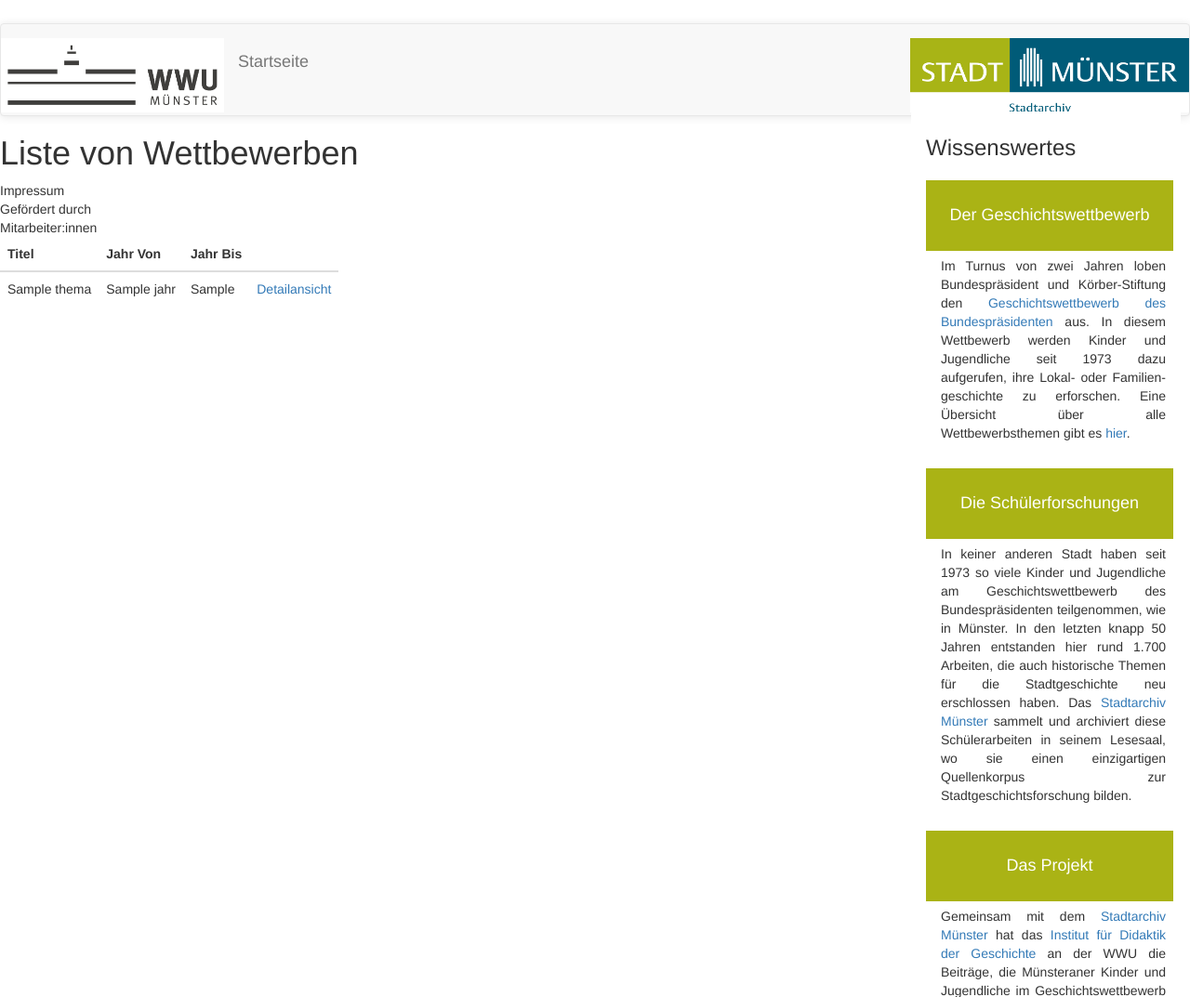
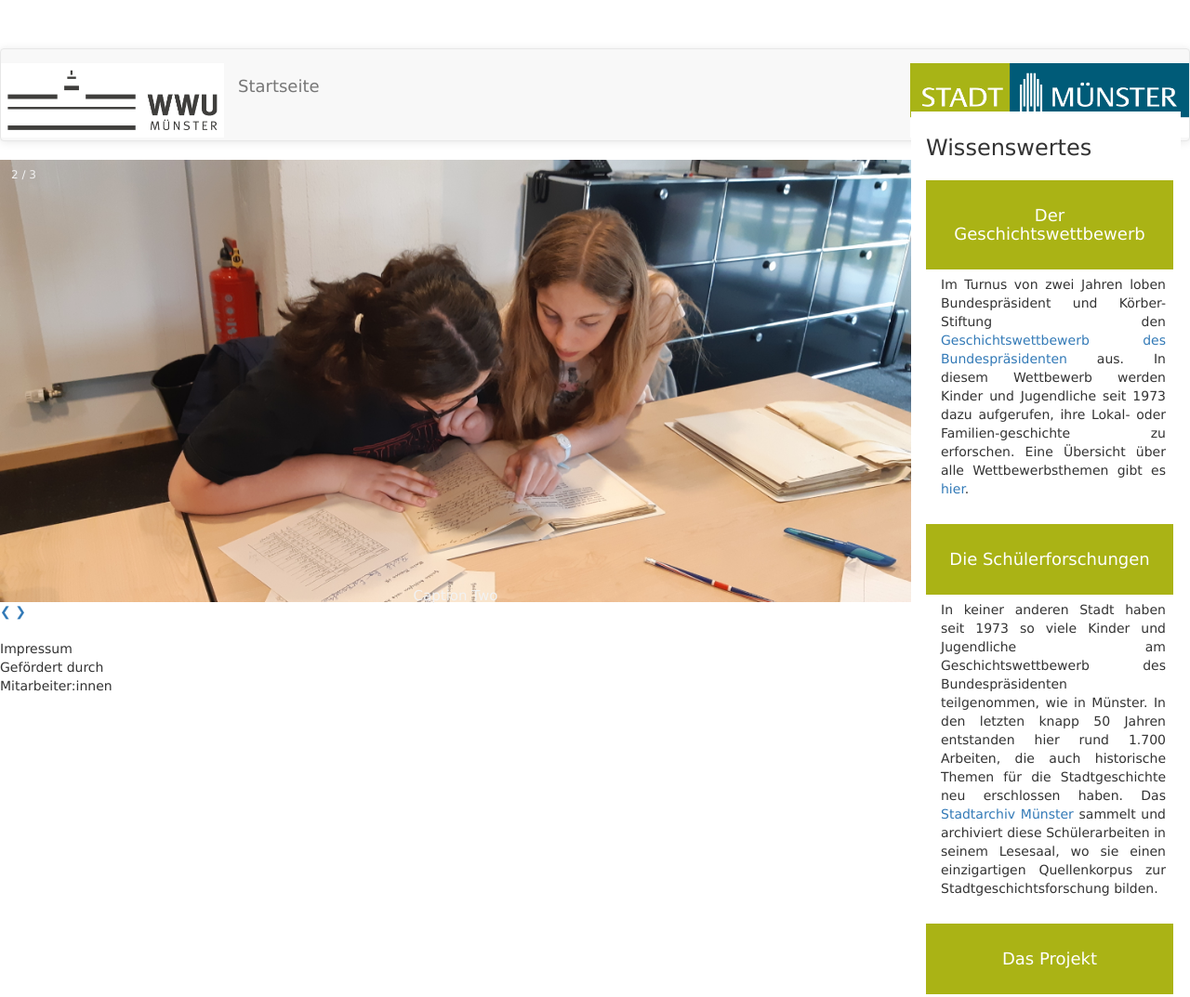
Before and after one commit to codeformuenster/schueler-geschichtswettbewerb-muenster, a Django app: template Website/geschichtswettbewerb/karte/templates/competition_list.html in a window 1280 px wide. Shown: the top 1073 px of the page at 93% size. Run offline with Django 3.2, Linux system fonts and the light colour scheme; the template is opened without the code that fills it: most values are stand-ins (such as "Sample title", 1, 10 or a date in 2020); some libraries are stand-ins or nearby versions.

Commit message:
add slideshow prototype

```diff
--- /dev/null
+++ b/Website/geschichtswettbewerb/karte/static/automatic_slideshow.js
@@ -0,0 +1,14 @@
+var slideIndex = 0;
+showSlides();
+
+function showSlides() {
+  var i;
+  var slides = document.getElementsByClassName("mySlides");
+  for (i = 0; i < slides.length; i++) {
+    slides[i].style.display = "none";
+  }
+  slideIndex++;
+  if (slideIndex > slides.length) {slideIndex = 1}
+  slides[slideIndex-1].style.display = "block";
+  setTimeout(showSlides, 5000); // Change image every 5 seconds
+}
--- a/Website/geschichtswettbewerb/karte/templates/competition_list.html
+++ b/Website/geschichtswettbewerb/karte/templates/competition_list.html
@@ -2,8 +2,84 @@
 
 {% load static %}
 
-{% block content %}
+{% block map %}
+<head>
+<meta name="viewport" content="width=device-width, initial-scale=1">
+  <style>
+  * {box-sizing: border-box;}
+body {font-family: Verdana, sans-serif;}
+.mySlides {display: none;}
+img {vertical-align: middle;}
+
+/* Slideshow container */
+.slideshow-container {
+  max-width: 1000px;
+  position: relative;
+  margin: auto;
+}
+
+/* Caption text */
+.text {
+  color: #f2f2f2;
+  font-size: 15px;
+  padding: 8px 12px;
+  position: absolute;
+  bottom: 8px;
+  width: 100%;
+  text-align: center;
+}
+
+/* Number text (1/3 etc) */
+.numbertext {
+  color: #f2f2f2;
+  font-size: 12px;
+  padding: 8px 12px;
+  position: absolute;
+  top: 0;
+}
+
+/* The dots/bullets/indicators */
+.dot {
+  height: 15px;
+  width: 15px;
+  margin: 0 2px;
+  background-color: #bbb;
+  border-radius: 50%;
+  display: inline-block;
+  transition: background-color 0.6s ease;
+}
+
+.active {
+  background-color: #717171;
+}
+
+/* Fading animation */
+.fade {
+  -webkit-animation-name: fade;
+  -webkit-animation-duration: 5s;
+  animation-name: fade;
+  animation-duration: 5s;
+}
+
+@-webkit-keyframes fade {
+  from {opacity: .4}
+  to {opacity: 1}
+}
+
+@keyframes fade {
+  from {opacity: .4}
+  to {opacity: 1}
+}
+
+/* On smaller screens, decrease text size */
+@media only screen and (max-width: 300px) {
+  .text {font-size: 11px}
+}
+  </style>
+</head>
+<body>
 <div>
+  <!--
   <h1>Liste von Wettbewerben</h1>
 
   <table class="table", style="display: block; height: 500px; overflow: auto; border-color: black">
@@ -23,6 +99,43 @@
       <td><a href='wettbewerbe/{{wettbewerb.id}}'target)"_blank">Detailansicht</a></td>
     </tr>
   {% endfor %}
+-->
+<div class="slideshow-container">
+
+  <!-- Full-width images with number and caption text -->
+  <div class="mySlides fade">
+    <div class="numbertext">1 / 3</div>
+    <img src="{% static 'GW_2019_Gruppe_1.jpg' %}" style="width:100%">
+    <div class="text">Caption Text</div>
+  </div>
+
+  <div class="mySlides fade">
+    <div class="numbertext">2 / 3</div>
+    <img src="{% static 'Schulerbild_Hittorf_20190710_113457.jpg' %}" style="width:100%">
+    <div class="text">Caption Two</div>
+  </div>
+
+  <div class="mySlides fade">
+    <div class="numbertext">3 / 3</div>
+    <img src="{% static 'Schulerbild_Hittorf_20190710_113702.jpg' %}" style="width:100%">
+    <div class="text">Caption Three</div>
+  </div>
+
+  <!-- Next and previous buttons -->
+  <a class="prev" onclick="plusSlides(-1)">&#10094;</a>
+  <a class="next" onclick="plusSlides(1)">&#10095;</a>
 </div>
+<br>
 
+<!-- The dots/circles
+<div style="text-align:center">
+  <span class="dot" onclick="currentSlide(1)"></span>
+  <span class="dot" onclick="currentSlide(2)"></span>
+  <span class="dot" onclick="currentSlide(3)"></span>
+</div>
+-->
+<script src="{% static 'automatic_slideshow.js' %}"></script>
+
+</div>
+</body>
 {% endblock %}
```
Also changed, not shown: Website/geschichtswettbewerb/karte/static/slideshow.js (added, +28 -0 lines), Website/geschichtswettbewerb/karte/static/Schulerbild_Hittorf_20190710_113457.jpg (added), Website/geschichtswettbewerb/karte/static/Schulerbild_Hittorf_20190710_113702.jpg (added), 1 other file.
